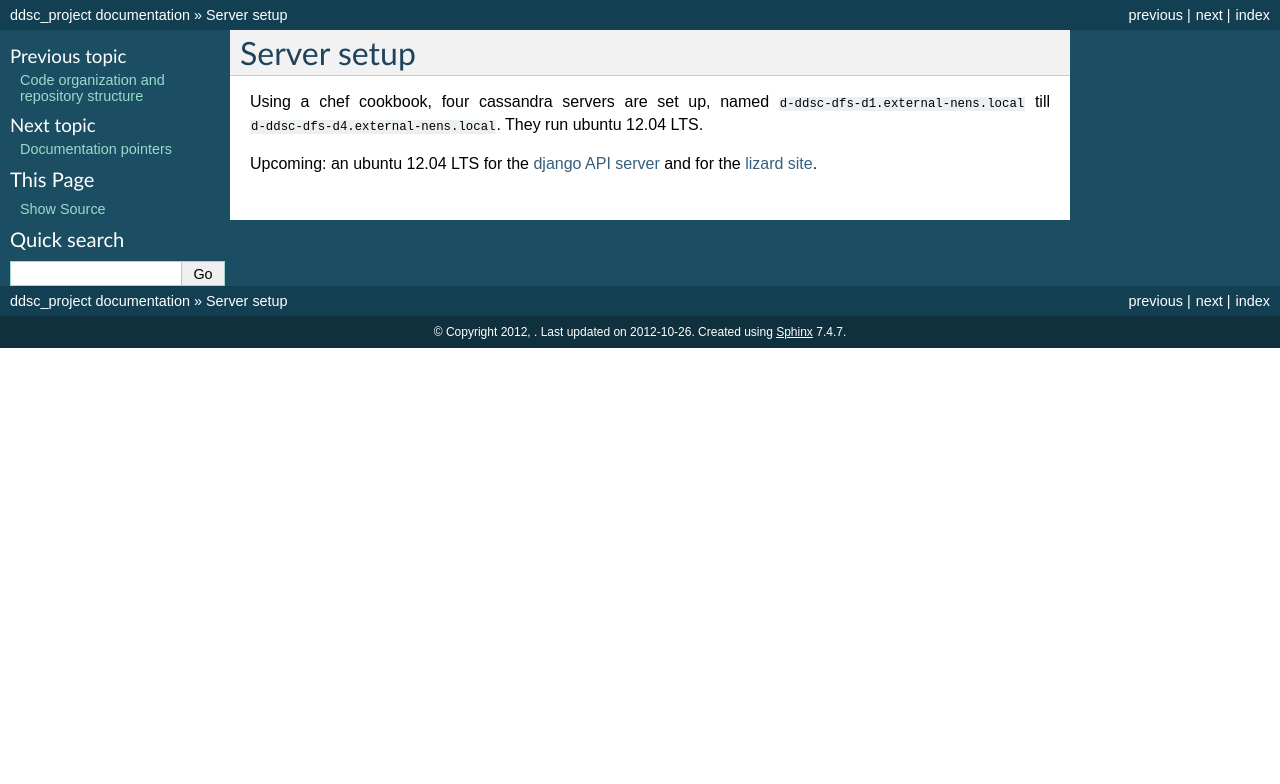
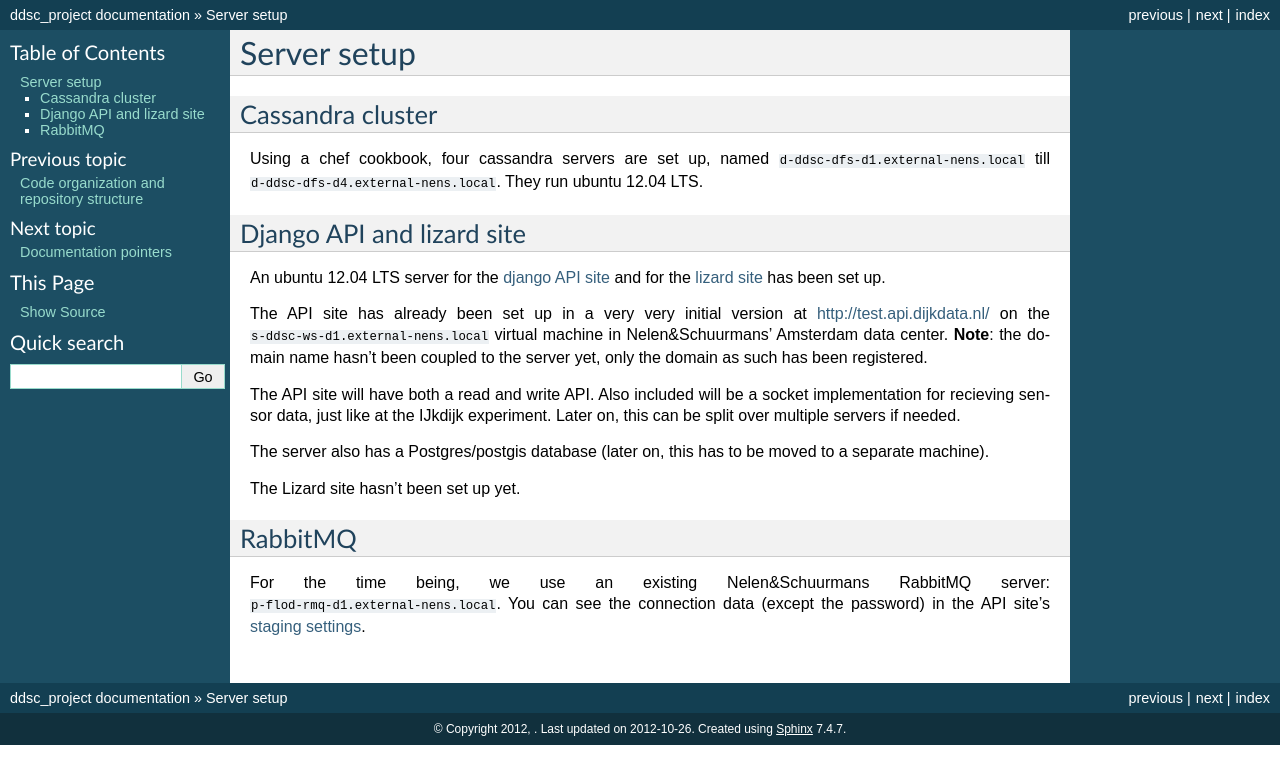
Before and after one commit to ddsc/ddsc-project, a Sphinx documentation site: the page built from doc/source/servers.rst, in a window 1280 px wide. Shown: the top 784 px of the page. Built offline with Sphinx 7.4.7, drawn with Linux system fonts in a browser that asks for light colours.

Commit message:
Added documentation on the server setup

```diff
--- a/doc/source/servers.rst
+++ b/doc/source/servers.rst
@@ -1,10 +1,42 @@
 Server setup
 ============
+
+
+Cassandra cluster
+-----------------
 
 Using a chef cookbook, four cassandra servers are set up, named
 ``d-ddsc-dfs-d1.external-nens.local`` till
 ``d-ddsc-dfs-d4.external-nens.local``. They run ubuntu 12.04 LTS.
 
-Upcoming: an ubuntu 12.04 LTS for the `django API server
+
+Django API and lizard site
+--------------------------
+
+An ubuntu 12.04 LTS server for the `django API site
 <https://github.com/ddsc/ddsc-api>`_ and for the `lizard site
-<https://github.com/ddsc/ddsc-site>`_.
+<https://github.com/ddsc/ddsc-site>`_ has been set up.
+
+The API site has already been set up in a very very initial version at
+http://test.api.dijkdata.nl/ on the ``s-ddsc-ws-d1.external-nens.local``
+virtual machine in Nelen&Schuurmans' Amsterdam data center. **Note**: the
+domain name hasn't been coupled to the server yet, only the domain as such has
+been registered.
+
+The API site will have both a read and write API. Also included will be a
+socket implementation for recieving sensor data, just like at the IJkdijk
+experiment. Later on, this can be split over multiple servers if needed.
+
+The server also has a Postgres/postgis database (later on, this has to be
+moved to a separate machine).
+
+The Lizard site hasn't been set up yet.
+
+
+RabbitMQ
+--------
+
+For the time being, we use an existing Nelen&Schuurmans RabbitMQ server:
+``p-flod-rmq-d1.external-nens.local``. You can see the connection data (except
+the password) in the API site's `staging settings
+<https://github.com/ddsc/ddsc-api/blob/master/ddsc_api/stagingsettings.py>`_.
```
